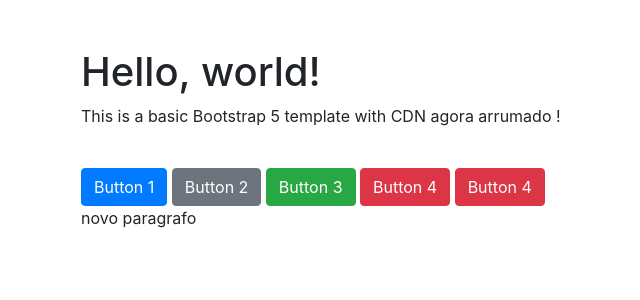
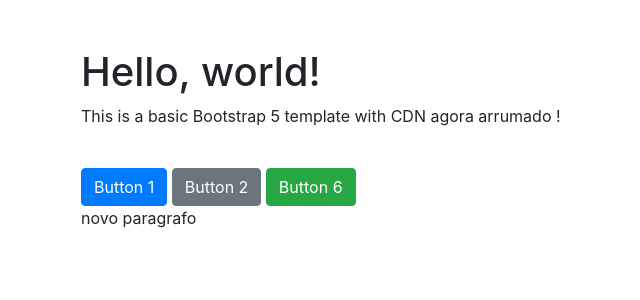
Before and after one commit to CEPAD-IFSP/oficina-git, a Flask app: page / in a window 1280 px wide. Shown: the part 56-356 px from the top of the page, without its empty margins (4-644 px from the left). Run offline with Flask 3, Linux system fonts and the light colour scheme; some libraries are stand-ins or nearby versions.

Commit message:
mudanca nos botoes

```diff
--- a/templates/index.html
+++ b/templates/index.html
@@ -40,9 +40,7 @@
         <div class="d-grid gap-2">
             <button class="btn btn-primary" type="button">Button 1</button>
             <button class="btn btn-secondary" type="button">Button 2</button>
-            <button class="btn btn-success" type="button">Button 3</button>
-            <button class="btn btn-danger" type="button">Button 4 </button>
-            <button class="btn btn-danger" type="button">Button 4 </button>
+            <button class="btn btn-success" type="button">Button 6</button>
         </div>
         <p> novo paragrafo </p>
     </div>
```
